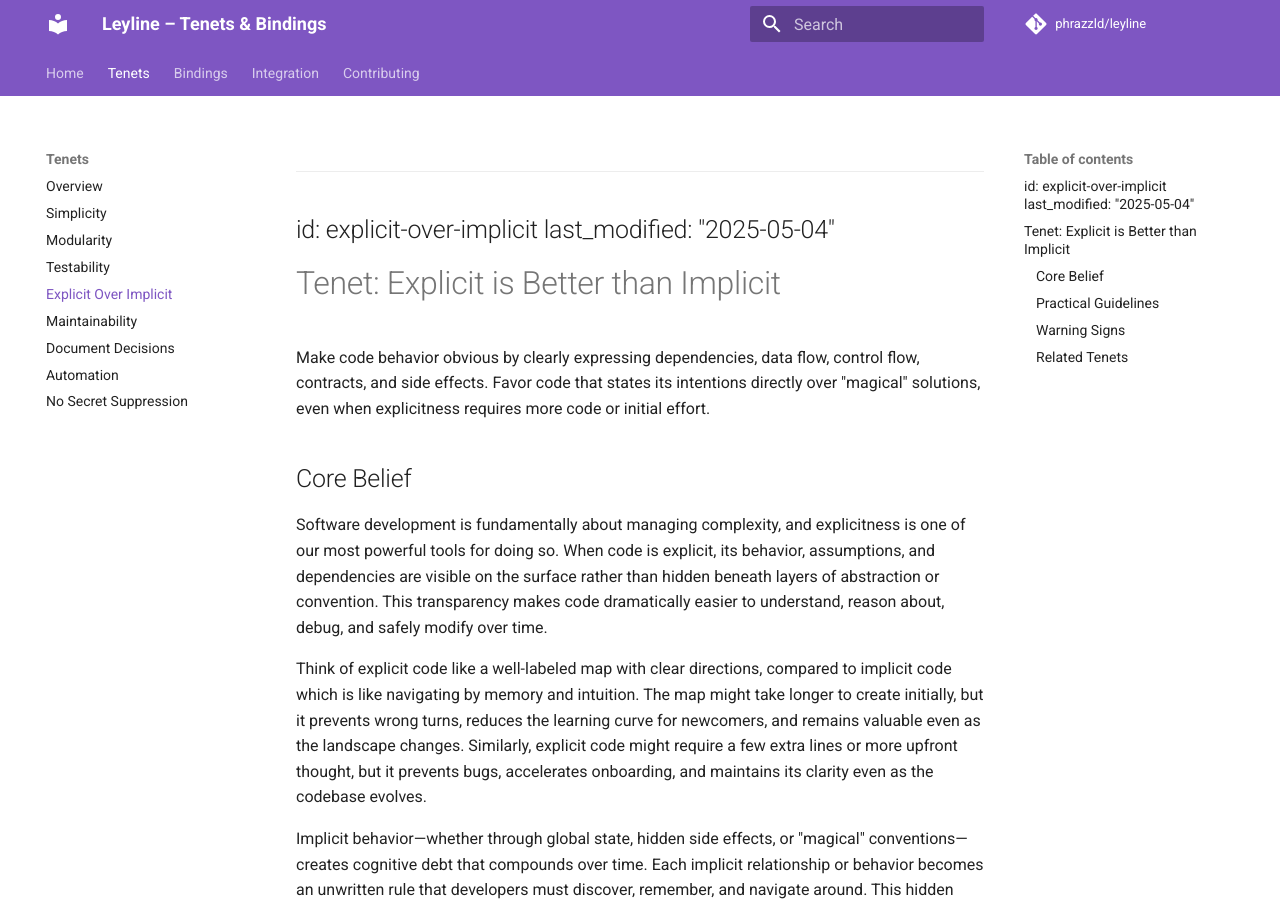
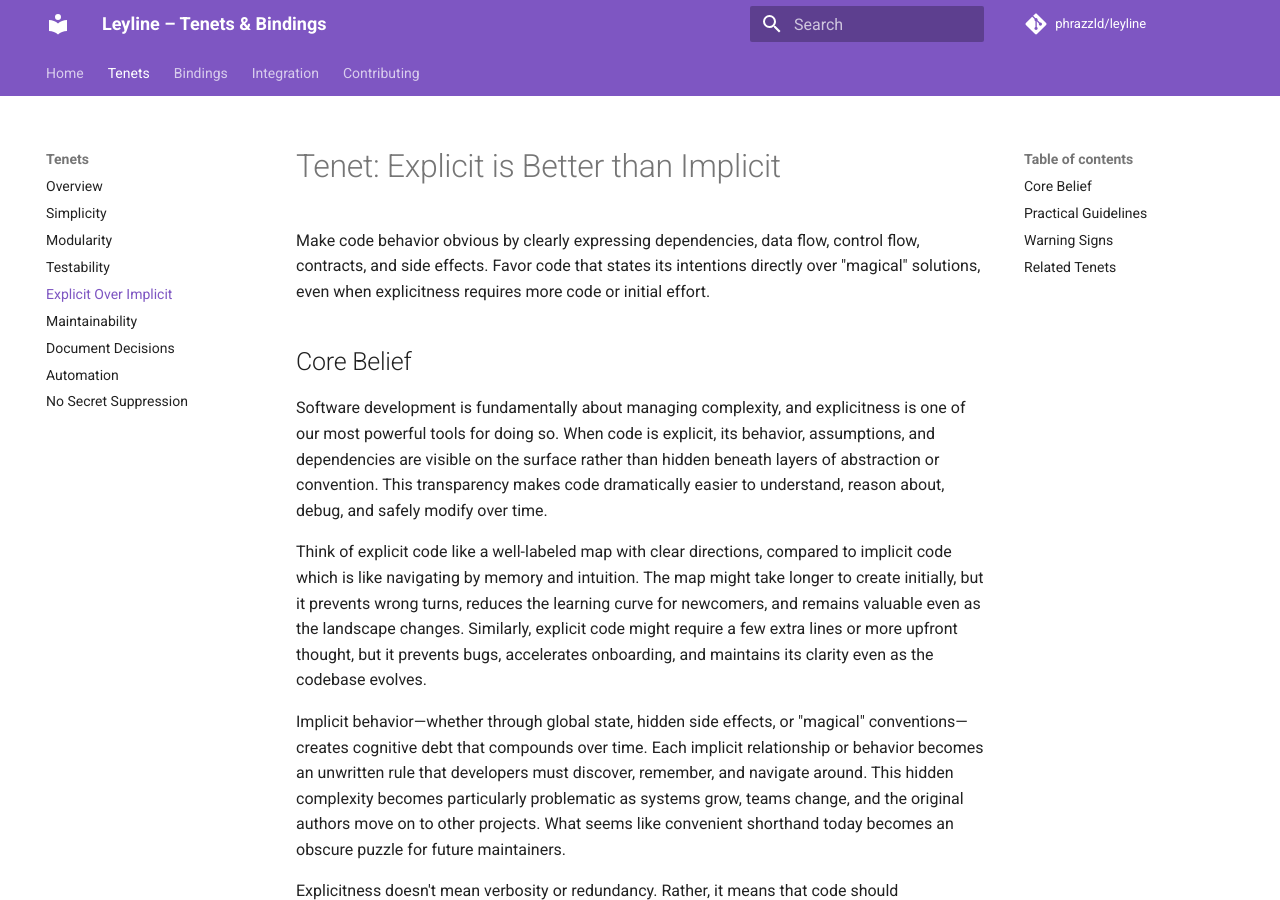
Before and after one commit to phrazzld/leyline, an MkDocs documentation site: the page built from docs/tenets/explicit-over-implicit.md, in a window 1280 px wide and 900 px high. Built offline with MkDocs 1.6.1 and Material for MkDocs 9.7.7, drawn with Linux system fonts in a browser that asks for light colours; comment, search, counter and statistics services are not loaded.

Commit message:
feat: rewrite explicit-over-implicit tenet in natural language format
- Update front-matter in explicit-over-implicit.md to use proper YAML format
- Mark T066 as completed in TODO.md
- Verify tenet appears correctly in index

This commit completes task T066 from the natural language rewrite project plan.

```diff
--- a/docs/tenets/explicit-over-implicit.md
+++ b/docs/tenets/explicit-over-implicit.md
@@ -1,6 +1,7 @@
-______________________________________________________________________
-
-## id: explicit-over-implicit last_modified: "2025-05-04"
+---
+id: explicit-over-implicit
+last_modified: "2025-05-08"
+---
 
 # Tenet: Explicit is Better than Implicit
 
```
Also changed, not shown: TODO.md (+16 -0 lines), docs/tenets/00-index.md (+1 -0 lines).
